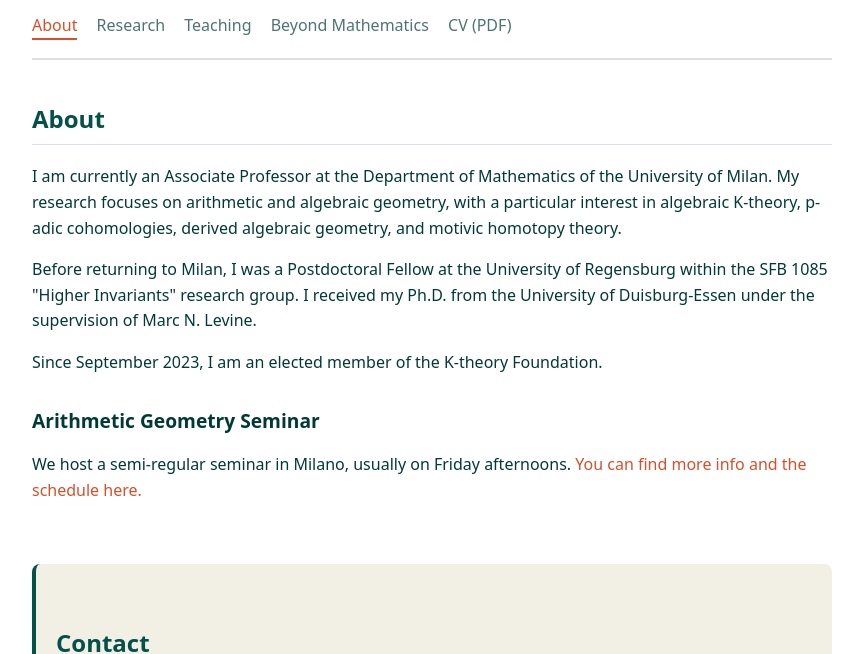
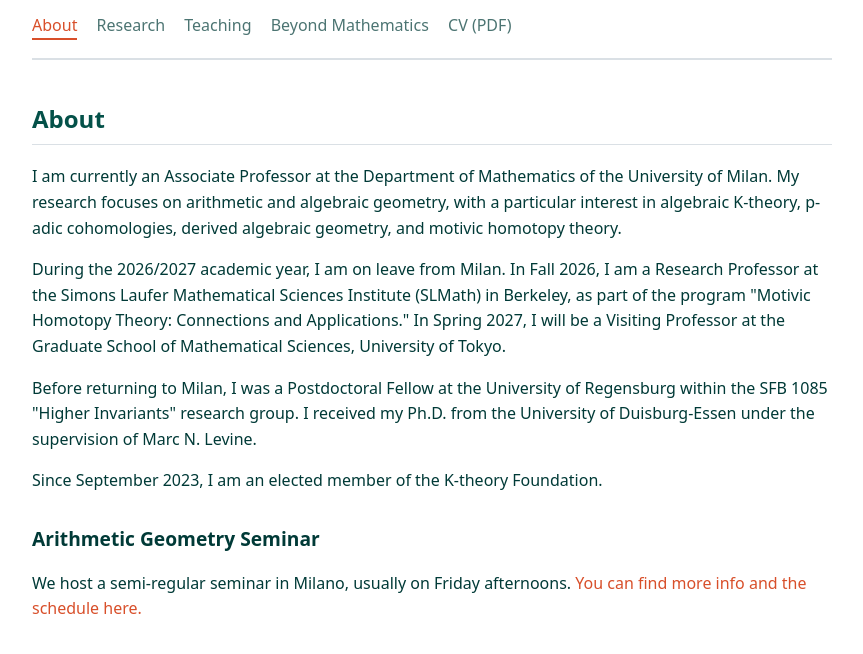
Before and after one commit to fedebinda/fedebinda.github.io, a plain HTML site: page index.html in a window 1280 px wide. Shown: the part 149-803 px from the top of the page, without its empty margins (208-1071 px from the left). Drawn offline with Linux system fonts and the light colour scheme.

Commit message:
Update index.html

```diff
--- a/index.html
+++ b/index.html
@@ -29,6 +29,7 @@
 						<section>
 							<h2>About</h2>
 							<p>I am currently an Associate Professor at the Department of Mathematics of the University of Milan. My research focuses on arithmetic and algebraic geometry, with a particular interest in algebraic K-theory, p-adic cohomologies, derived algebraic geometry, and motivic homotopy theory.</p>
+							<p>During the 2026/2027 academic year, I am on leave from Milan. In Fall 2026, I am a Research Professor at the Simons Laufer Mathematical Sciences Institute (SLMath) in Berkeley, as part of the program "Motivic Homotopy Theory: Connections and Applications." In Spring 2027, I will be a Visiting Professor at the Graduate School of Mathematical Sciences, University of Tokyo.</p>
 							<p>Before returning to Milan, I was a Postdoctoral Fellow at the University of Regensburg within the SFB 1085 "Higher Invariants" research group. I received my Ph.D. from the University of Duisburg-Essen under the supervision of Marc N. Levine.</p>
 							<p>Since September 2023, I am an elected member of the K-theory Foundation.</p>
 
```
